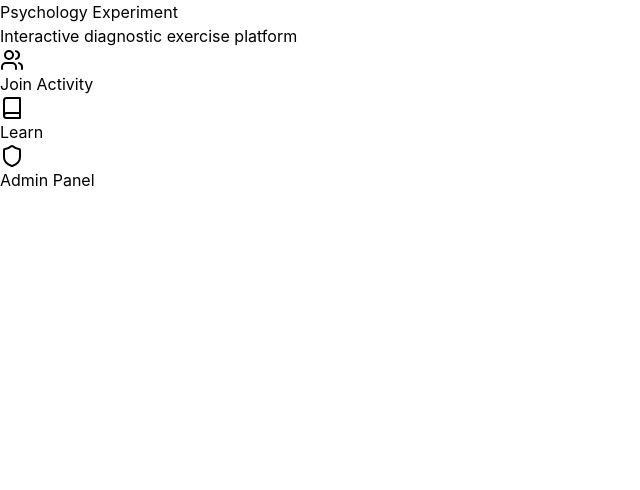
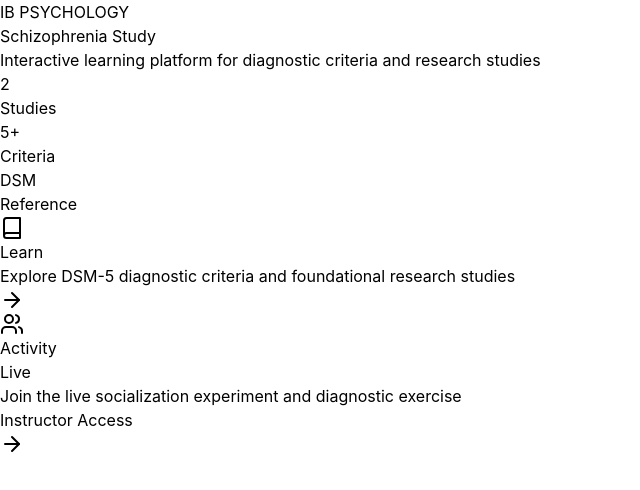
Before and after one commit to advayc/psychproj, a React (Vite) app: page / in a window 1280 px wide. Shown: the top 490 px of the page, without its empty margins (0-640 px from the left). Built offline with nearby package versions, Linux system fonts and the light colour scheme; the HTML template or start-up script is replaced by a standard one.

Commit message:
Update home page to match schizophrenia study design

```diff
--- a/src/pages/Home.jsx
+++ b/src/pages/Home.jsx
@@ -1,45 +1,97 @@
 import React from 'react';
 import { Link } from 'react-router-dom';
-import { Users, Shield, Book } from 'lucide-react';
+import { Users, Book, ArrowRight } from 'lucide-react';
 
 export default function Home() {
   return (
-    <div className="min-h-screen bg-[#18181B] flex flex-col items-center justify-center p-6">
-      <div className="max-w-md w-full space-y-8">
-        <div className="text-center space-y-4">
-          <h1 className="text-white text-5xl font-bold leading-tight">
-            Psychology Experiment
+    <div className="min-h-screen bg-[#18181B] p-6">
+      <div className="max-w-3xl mx-auto pt-12 pb-24 space-y-12">
+        {/* Header */}
+        <div className="space-y-6">
+          <div className="text-zinc-500 text-xs font-medium uppercase tracking-[0.2em]">
+            IB PSYCHOLOGY
+          </div>
+          <h1 className="text-white text-6xl font-bold leading-tight">
+            Schizophrenia Study
           </h1>
-          <p className="text-zinc-400 text-lg">
-            Interactive diagnostic exercise platform
+          <p className="text-zinc-400 text-xl leading-relaxed">
+            Interactive learning platform for diagnostic criteria and research studies
           </p>
         </div>
 
-        <div className="space-y-4">
+        {/* Stats */}
+        <div className="grid grid-cols-3 gap-4">
+          <div className="bg-[#27272A]/80 border border-zinc-800/50 rounded-3xl p-6">
+            <div className="text-white text-5xl font-bold mb-2">2</div>
+            <div className="text-zinc-500 text-sm">Studies</div>
+          </div>
+          <div className="bg-[#27272A]/80 border border-zinc-800/50 rounded-3xl p-6">
+            <div className="text-white text-5xl font-bold mb-2">5+</div>
+            <div className="text-zinc-500 text-sm">Criteria</div>
+          </div>
+          <div className="bg-[#27272A]/80 border border-zinc-800/50 rounded-3xl p-6">
+            <div className="text-white text-5xl font-bold mb-2">DSM</div>
+            <div className="text-zinc-500 text-sm">Reference</div>
+          </div>
+        </div>
+
+        {/* Learn Card */}
+        <Link
+          to="/learn"
+          className="group block bg-[#27272A]/60 border border-zinc-800/50 rounded-3xl p-8 hover:bg-[#27272A] transition-all duration-300"
+        >
+          <div className="flex items-start justify-between">
+            <div className="space-y-6">
+              <div className="w-16 h-16 bg-[#FF6B4A]/20 rounded-2xl flex items-center justify-center">
+                <Book className="w-8 h-8 text-[#FF6B4A]" />
+              </div>
+              <div className="space-y-3">
+                <h2 className="text-white text-4xl font-bold">Learn</h2>
+                <p className="text-zinc-400 text-base max-w-md">
+                  Explore DSM-5 diagnostic criteria and foundational research studies
+                </p>
+              </div>
+            </div>
+            <div className="w-14 h-14 bg-zinc-800/50 rounded-full flex items-center justify-center group-hover:bg-zinc-700/50 transition-colors">
+              <ArrowRight className="w-6 h-6 text-zinc-400" />
+            </div>
+          </div>
+        </Link>
+
+        {/* Activity Card */}
         <Link
           to="/activity"
-            className="w-full bg-[#FF6B4A] text-white py-4 px-6 rounded-2xl font-semibold text-lg flex items-center justify-center space-x-3 hover:bg-[#FF5A39] transition-colors active:scale-95"
+          className="group block bg-[#27272A]/60 border border-zinc-800/50 rounded-3xl p-8 hover:bg-[#27272A] transition-all duration-300"
         >
-            <Users className="w-6 h-6" />
-            <span>Join Activity</span>
+          <div className="flex items-start justify-between">
+            <div className="space-y-6">
+              <div className="w-16 h-16 bg-[#10B981]/20 rounded-2xl flex items-center justify-center">
+                <Users className="w-8 h-8 text-[#10B981]" />
+              </div>
+              <div className="space-y-3">
+                <div className="flex items-center space-x-3">
+                  <h2 className="text-white text-4xl font-bold">Activity</h2>
+                  <div className="flex items-center space-x-2">
+                    <div className="w-2 h-2 bg-[#10B981] rounded-full animate-pulse" />
+                    <span className="text-[#10B981] text-sm font-medium">Live</span>
+                  </div>
+                </div>
+                <p className="text-zinc-400 text-base max-w-md">
+                  Join the live socialization experiment and diagnostic exercise
+                </p>
+              </div>
+            </div>
+          </div>
         </Link>
 
-          <Link
-            to="/learn"
-            className="w-full bg-[#27272A] text-white py-4 px-6 rounded-2xl font-semibold text-lg flex items-center justify-center space-x-3 hover:bg-[#3F3F46] transition-colors active:scale-95"
-          >
-            <Book className="w-6 h-6" />
-            <span>Learn</span>
-          </Link>
-
+        {/* Instructor Access */}
         <Link
           to="/admin"
-            className="w-full bg-[#27272A] text-white py-4 px-6 rounded-2xl font-semibold text-lg flex items-center justify-center space-x-3 hover:bg-[#3F3F46] transition-colors active:scale-95"
+          className="group flex items-center justify-center space-x-2 text-zinc-500 hover:text-zinc-400 transition-colors py-4"
         >
-            <Shield className="w-6 h-6" />
-            <span>Admin Panel</span>
+          <span className="text-base font-medium">Instructor Access</span>
+          <ArrowRight className="w-5 h-5" />
         </Link>
-        </div>
       </div>
     </div>
   );
```
Lines whose indentation alone changed are shown as unchanged.
